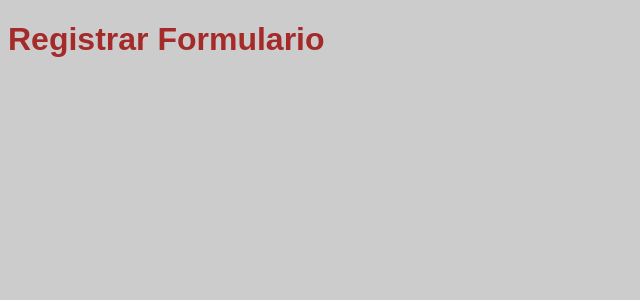
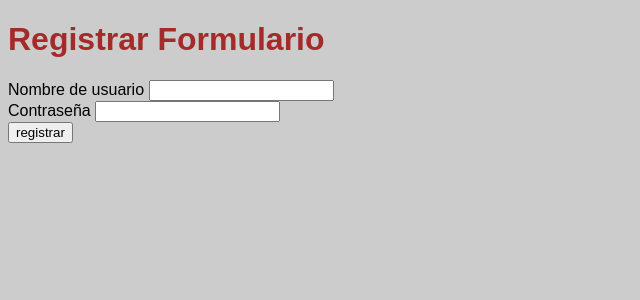
Before and after one commit to saulsistemas/curso_flask, a Flask app: template 03-Formularios/templates/auth/register.html in a window 1280 px wide. Shown: the part 80-380 px from the top of the page, without its empty margins (0-640 px from the left). Run offline with Flask 3, Linux system fonts and the light colour scheme; the template is opened without the code that fills it, so the values that code supplies are empty.

Commit message:
enviando datos por formulario

```diff
--- a/03-Formularios/templates/auth/register.html
+++ b/03-Formularios/templates/auth/register.html
@@ -6,4 +6,16 @@ Formulario
 
 {% block contenido %}
 <h1>Registrar Formulario</h1>
+<form action="" method="post">
+    <label for="username">Nombre de usuario</label>
+    <input type="text" name="username" id="username">
+    <br>
+
+    <label for="username">Contraseña</label>
+    <input type="password" name="password" id="password">
+    <br>
+
+    <input type="submit" value="registrar" >
+</form>
+
 {% endblock %}
```
Also changed, not shown: 03-Formularios/app.py (+9 -2 lines).
